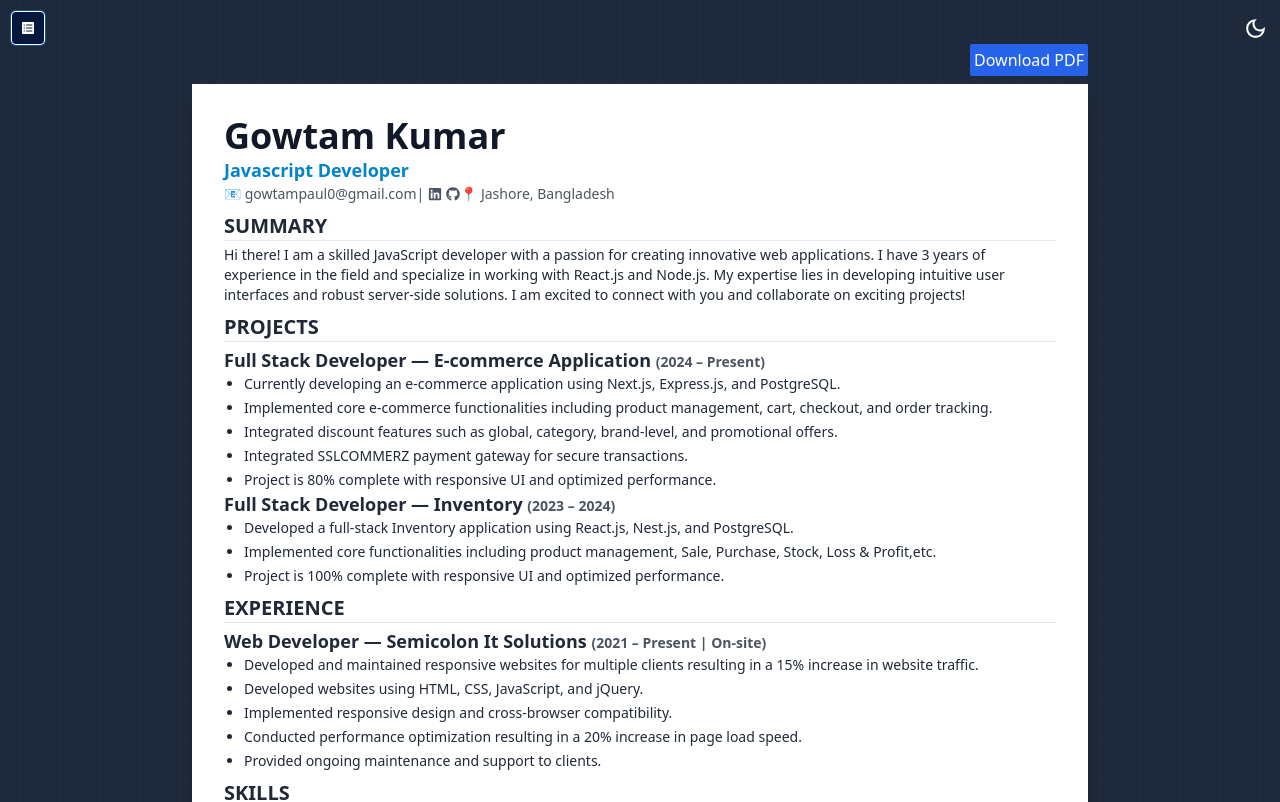
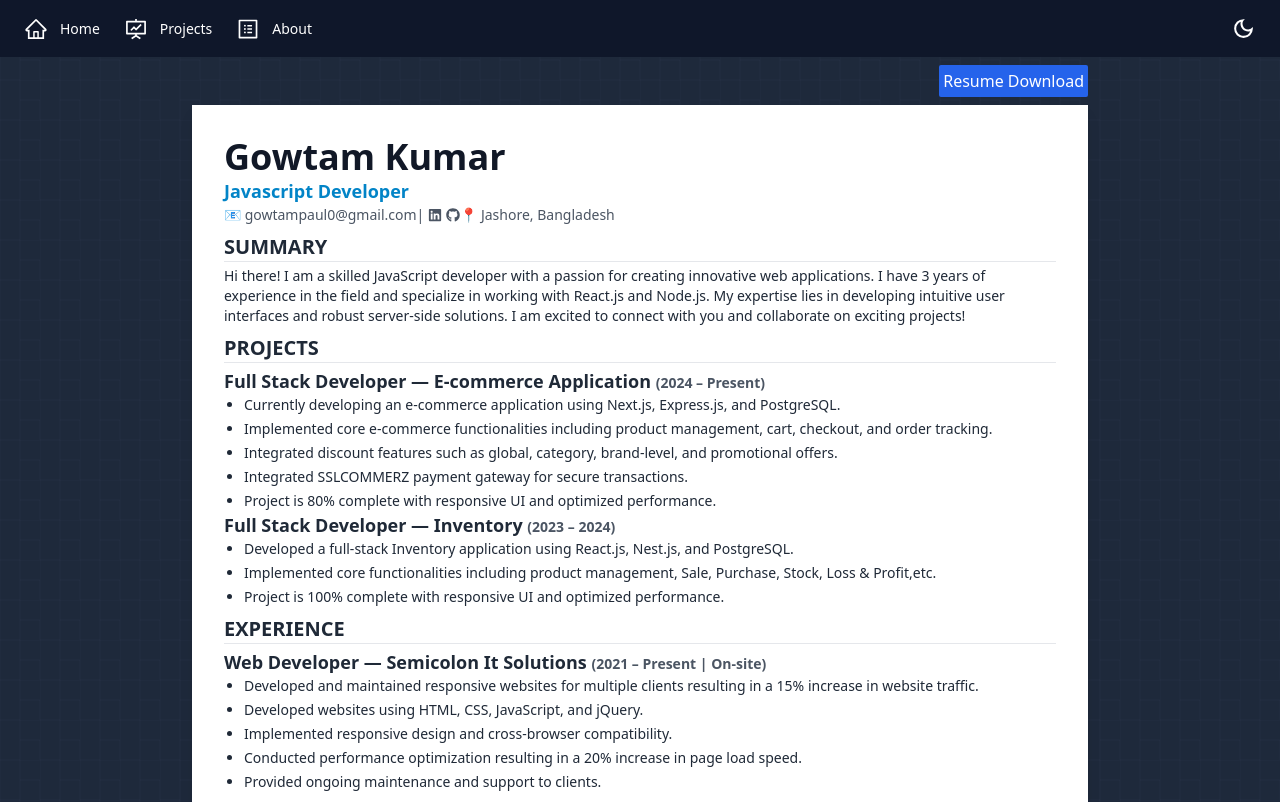
Before and after one commit to gowtamkumar/my-portfolio, a Next.js app: page /resume in a window 1280 px wide. Shown: the top 802 px of the page. Built offline with nearby package versions, Linux system fonts and the light colour scheme.

Commit message:
resume update

```diff
--- a/app/layout.tsx
+++ b/app/layout.tsx
@@ -19,10 +19,8 @@ export default function RootLayout({
   return (
     <html lang="en">
       <body className={`dark:bg-slate-800`}>
-        <div className="container mx-auto mt-3">
-          <Header />
-          {children}
-        </div>
+        <Header />
+        {children}
       </body>
     </html>
   );
--- a/app/projects/page.tsx
+++ b/app/projects/page.tsx
@@ -1,4 +1,4 @@
-import { projects } from "@/lib/mock-data/menu";
+import { projects } from "@/lib/mock-data/project";
 import Image from "next/image";
 import Link from "next/link";
 import React from "react";
@@ -16,9 +16,9 @@ export default function Projects() {
             <div className="md:w-1/4 flex md:text-start justify-center">
               <Image
                 src={item.img}
-                placeholder="blur"
-                // width={200}
-                // height={100}
+                // placeholder="blur"
+                width={200}
+                height={100}
                 alt="Gowtam kumar"
               />
             </div>
--- a/app/resume/page.tsx
+++ b/app/resume/page.tsx
@@ -3,7 +3,7 @@ import Achievement from "@/components/resume/Achievement";
 import Awards from "@/components/resume/Awards";
 import Education from "@/components/resume/Education";
 import Experience from "@/components/resume/Experience";
-import Header from "@/components/resume/Header";
+import Header from "@/components/resume/ResumeHeader";
 import Language from "@/components/resume/Language";
 import ProjectsSection from "@/components/resume/Projects";
 import Skill from "@/components/resume/Skill";
@@ -70,15 +70,14 @@ export default function Resume() {
 
   return (
     <div>
-      <div className="max-w-4xl mx-auto flex justify-end">
+      <div className="max-w-4xl mx-auto flex justify-end py-2">
         <button
           onClick={handleDownloadPdf}
-          className=" bg-blue-600 text-white rounded-sm p-1 mb-2"
+          className=" bg-blue-600 text-white rounded-sm p-1 "
         >
-          Download PDF
+          Resume Download
         </button>
       </div>
-
 
       <div
         ref={printRef}
@@ -88,9 +87,7 @@ export default function Resume() {
         <Summary />
         <ProjectsSection />
         <Experience />
-
         <Skill />
-
         {/* <Language /> */}
         <Strengths />
         {/* <div className="page-break" /> */}
--- a/components/Header.tsx
+++ b/components/Header.tsx
@@ -1,9 +1,7 @@
 "use client";
-import { Menu, Transition } from "@headlessui/react";
-import { Fragment, useEffect, useRef, useState } from "react";
-import { PiListDashesFill, PiListDashesLight } from "react-icons/pi";
+import { useEffect, useState } from "react";
+import Link from "next/link";
 import { MdOutlineDarkMode, MdOutlineLightMode } from "react-icons/md";
-import Link from "next/link";
 import { menu } from "@/lib/mock-data/menu";
 
 export default function Header() {
@@ -16,12 +14,12 @@ export default function Header() {
   }, []);
 
   useEffect(() => {
-    const newHtml = document.querySelector("html") as HTMLHtmlElement | null;
+    const html = document.querySelector("html");
     if (localStorage.getItem("theme") === "dark") {
-      newHtml?.classList.add("dark");
+      html?.classList.add("dark");
       setDarkLight("dark");
     } else {
-      newHtml?.classList.remove("dark");
+      html?.classList.remove("dark");
       setDarkLight("light");
     }
   }, [darkLight]);
@@ -37,54 +35,29 @@ export default function Header() {
   };
 
   return (
-    <div className="flex justify-between px-3">
-      <div className="top-16 text-right">
-        <Menu as="div" className="relative inline-block text-left">
-          <Menu.Button className="dark:text-white dark:bg-slate-900 ring-offset-1 ring-1 hover:bg-slate-400 rounded p-2 bg-opacity-15 backdrop-filter backdrop-blur-sm filter saturate-200 text-primary-200 default-transition default-focus">
-            <PiListDashesFill />
-          </Menu.Button>
-          <Transition
-            as={Fragment}
-            enter="transition ease-out duration-100"
-            enterFrom="transform opacity-0 scale-95"
-            enterTo="transform opacity-100 scale-100"
-            leave="transition ease-in duration-75"
-            leaveFrom="transform opacity-100 scale-100"
-            leaveTo="transform opacity-0 scale-95"
+    <header className="flex justify-between items-center px-6 py-4 bg-slate-200 dark:bg-slate-900">
+      {/* Horizontal Menu */}
+      <nav className="flex gap-6">
+        {menu.map((item, idx) => (
+          <Link
+            key={idx}
+            href={item.url}
+            className="flex items-center gap-1 text-sm text-black dark:text-white hover:text-blue-500 transition"
           >
-            <Menu.Items className="absolute backdrop-filter-sm dark:bg-slate-900 bg-slate-300 dark:text-white text-black bg-opacity-100 mt-2 w-56 origin-top-right divide-y divide-gray-100 rounded-md border border-gray-500 shadow-lg ring-1 ring-black ring-opacity-5 focus:outline-none">
-              {menu.map((item, idx) => {
-                return (
-                  <div className="px-1 py-1" key={idx}>
-                    <Menu.Item>
-                      {({ active }) => (
-                        <Link
-                          href={`${item.url}`}
-                          className={`${
-                            active
-                              ? "hover:bg-slate-400 dark:text-gray-900"
-                              : " text-dark dark:text-white"
-                          } group flex w-full items-center rounded-md px-2 py-2 text-sm`}
-                        >
-                          {active ? item.icon : item.icon}
-                          {item.name}
-                        </Link>
-                      )}
-                    </Menu.Item>
-                  </div>
-                );
-              })}
-            </Menu.Items>
-          </Transition>
-        </Menu>
-      </div>
+            {item.icon}
+            {item.name}
+          </Link>
+        ))}
+      </nav>
+
+      {/* Theme Toggle */}
       <button onClick={handleDarkLight}>
         {darkLight === "dark" ? (
-          <MdOutlineDarkMode className="text-white text-[25px] md:text-[25px]" />
+          <MdOutlineDarkMode className="text-white text-[25px]" />
         ) : (
-          <MdOutlineLightMode className="text-[25px] md:text-[25px]" />
+          <MdOutlineLightMode className="text-black text-[25px]" />
         )}
       </button>
-    </div>
+    </header>
   );
 }
--- a/components/resume/Header.tsx
+++ b/components/resume/ResumeHeader.tsx
@@ -2,7 +2,7 @@ import Link from "next/link";
 import React from "react";
 import { FaGithub, FaLinkedin } from "react-icons/fa";
 
-export default function Header() {
+export default function ResumeHeader() {
   return (
     <header>
       <h1 className="text-4xl font-bold text-gray-900">Gowtam Kumar</h1>
```
Also changed, not shown: lib/mock-data/project.ts (+3 -4 lines), public/car-dealer.png (renamed from public/projects/car-dealer.png), public/car-dealers.png (renamed from public/projects/car-dealers.png).
